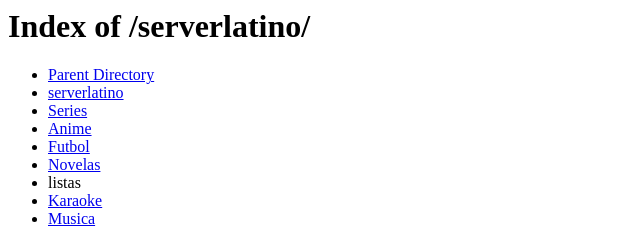
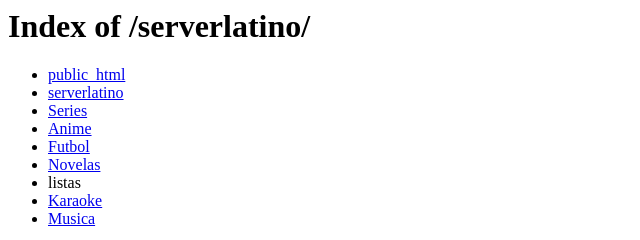
Before and after one commit to iptvguatechip/iptvguatechip.github.io, a plain HTML site: page index.html in a window 1280 px wide. Shown: the full height of the page, 0-640 px from the left. Drawn offline with Linux system fonts and the light colour scheme.

Commit message:
Update index.html

```diff
--- a/index.html
+++ b/index.html
@@ -5,7 +5,7 @@
  </head>
   <body>
 <h1>Index of /serverlatino/</h1>
-<ul><li><a href="/">Parent Directory</a></li>
+<ul><li><a href="/">public_html</a></li>
 
 <li><a href="peliculas/">serverlatino</a></li>
 <li><a href="1990-1999/">Series</a></li>
```
